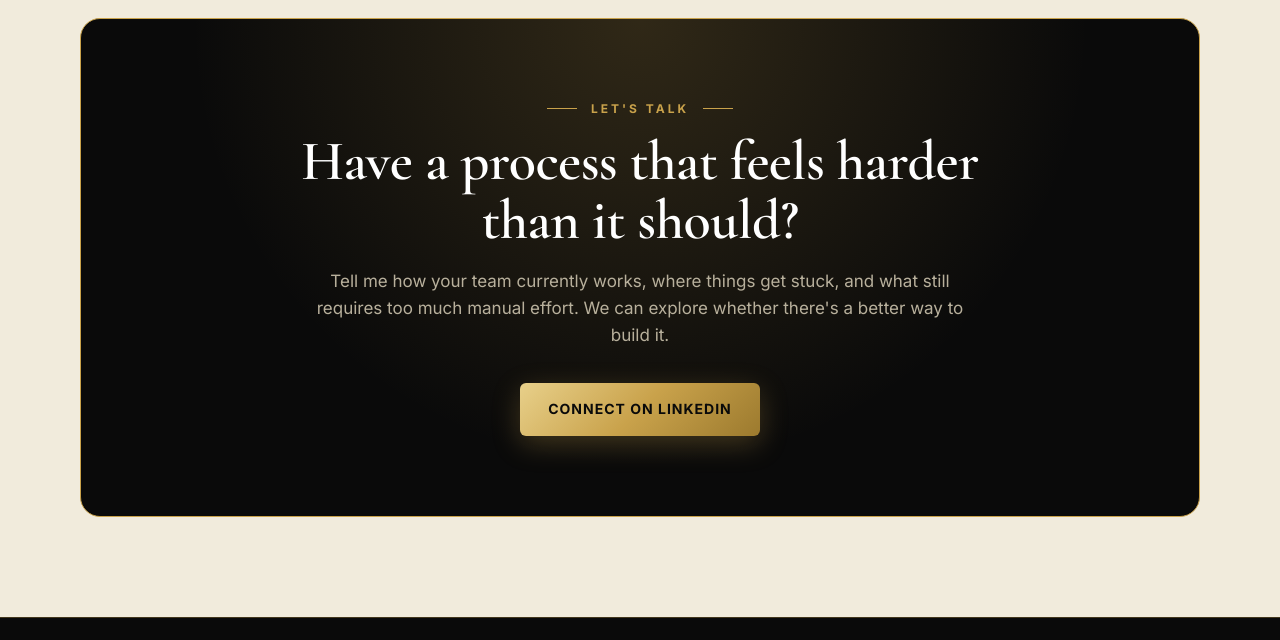
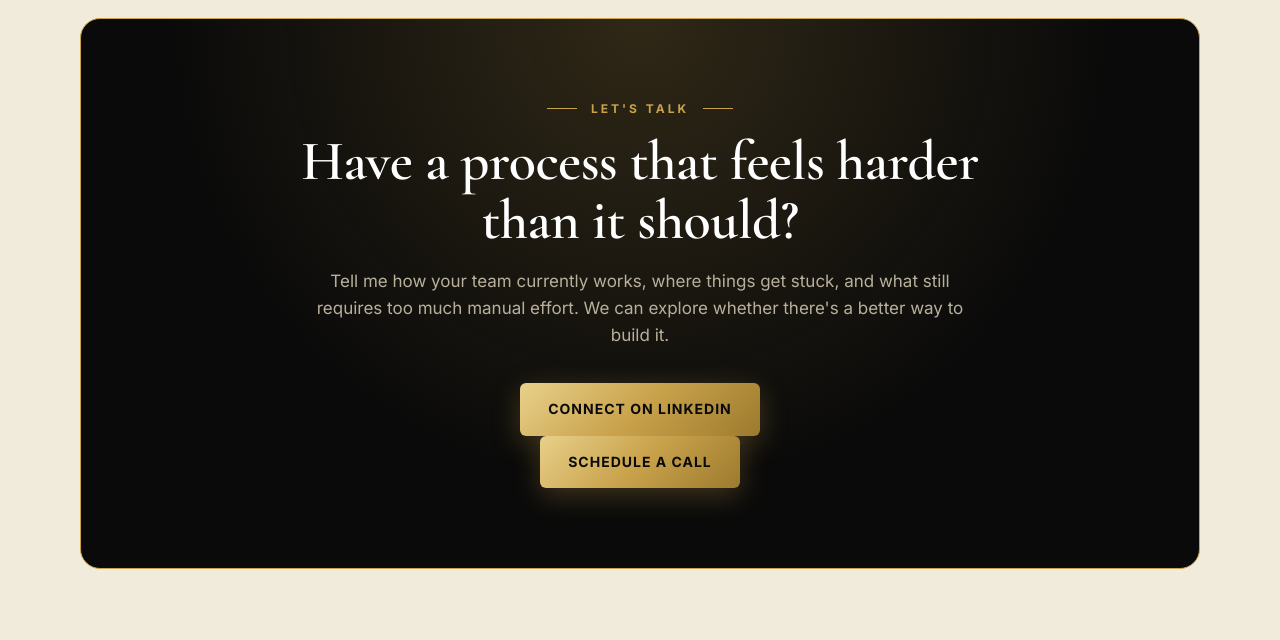
Before and after one commit to mgr-operations/mgr-operations.github.io, a plain HTML site: page index.html in a window 1280 px wide. Shown: the part 5221-5861 px from the top of the page. Drawn offline with nearby package versions, Linux system fonts and the light colour scheme.

Commit message:
Add button to schedule a call

```diff
--- a/index.html
+++ b/index.html
@@ -1094,6 +1094,16 @@
           </a>
         </div>
 
+          <div class="buttons" style="justify-content:center;">
+          <a
+            href="https://calendar.app.google/7gW45Wez1mU8kv9q9"
+            target="_blank"
+            rel="noopener"
+            class="button button-primary">
+            Schedule a Call
+          </a>
+        </div>
+
       </div>
     </div>
   </section>
```
